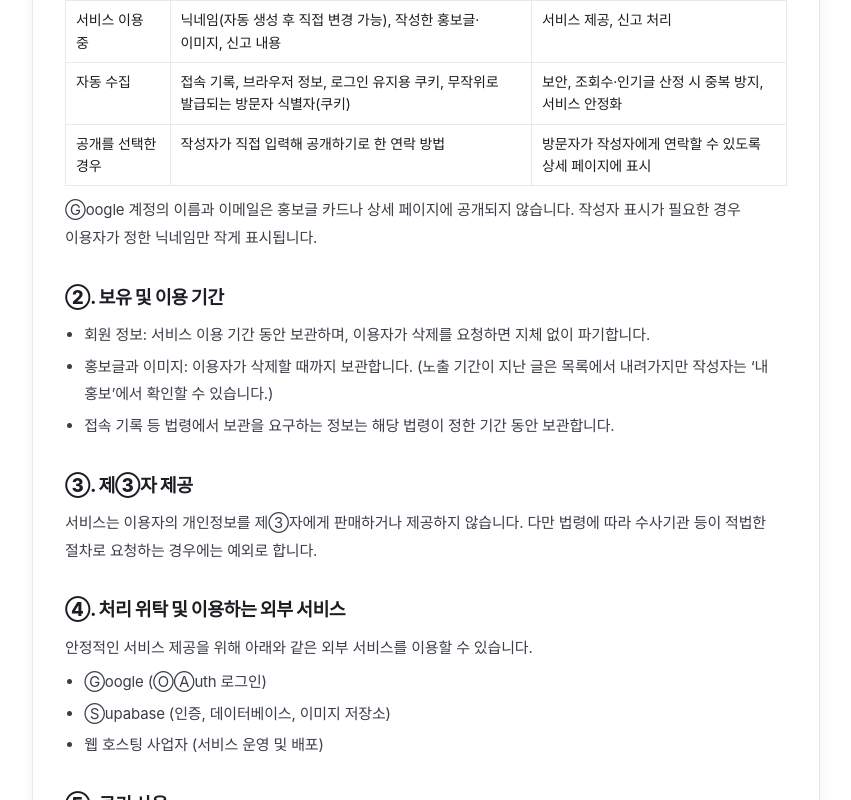
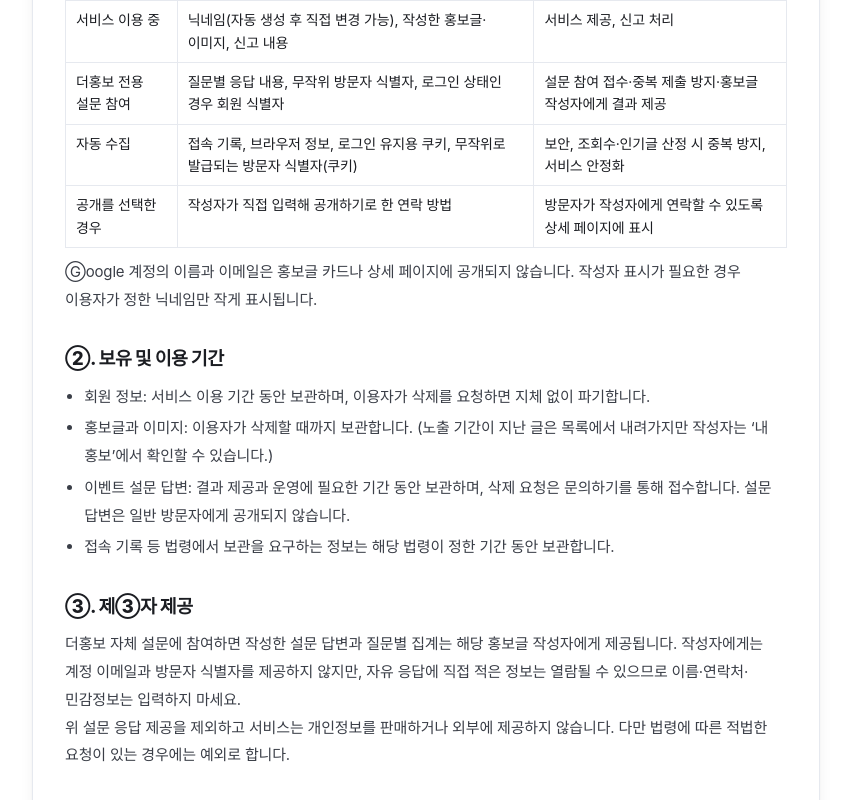
Before and after one commit to gyroscopemooa/HONGBO, a Next.js app: page /privacy in a window 1280 px wide. Shown: the part 500-1300 px from the top of the page, without its empty margins (214-1065 px from the left). Built offline with nearby package versions, Linux system fonts and the light colour scheme; no server answers; a web font is replaced by a local one.

Commit message:
docs(survey): disclose organizer access and response data processing

```diff
--- a/src/app/privacy/page.tsx
+++ b/src/app/privacy/page.tsx
@@ -9,7 +9,7 @@ export const metadata: Metadata = {
 
 export default function PrivacyPage() {
   return (
-    <LegalPage title="개인정보처리방침" updated="2026년 10월 3일">
+    <LegalPage title="개인정보처리방침" updated="2026년 11월 6일">
       <p>
         더홍보(이하 &ldquo;서비스&rdquo;)는 이용자의 개인정보를 소중하게 다루며, 서비스 제공에 꼭 필요한 최소한의 정보만 처리합니다.
       </p>
@@ -35,6 +35,11 @@ export default function PrivacyPage() {
             <td>서비스 제공, 신고 처리</td>
           </tr>
           <tr>
+            <td>더홍보 전용 설문 참여</td>
+            <td>질문별 응답 내용, 무작위 방문자 식별자, 로그인 상태인 경우 회원 식별자</td>
+            <td>설문 참여 접수·중복 제출 방지·홍보글 작성자에게 결과 제공</td>
+          </tr>
+          <tr>
             <td>자동 수집</td>
             <td>접속 기록, 브라우저 정보, 로그인 유지용 쿠키, 무작위로 발급되는 방문자 식별자(쿠키)</td>
             <td>보안, 조회수·인기글 산정 시 중복 방지, 서비스 안정화</td>
@@ -54,11 +59,13 @@ export default function PrivacyPage() {
       <ul>
         <li>회원 정보: 서비스 이용 기간 동안 보관하며, 이용자가 삭제를 요청하면 지체 없이 파기합니다.</li>
         <li>홍보글과 이미지: 이용자가 삭제할 때까지 보관합니다. (노출 기간이 지난 글은 목록에서 내려가지만 작성자는 &lsquo;내 홍보&rsquo;에서 확인할 수 있습니다.)</li>
+        <li>이벤트 설문 답변: 결과 제공과 운영에 필요한 기간 동안 보관하며, 삭제 요청은 문의하기를 통해 접수합니다. 설문 답변은 일반 방문자에게 공개되지 않습니다.</li>
         <li>접속 기록 등 법령에서 보관을 요구하는 정보는 해당 법령이 정한 기간 동안 보관합니다.</li>
       </ul>
 
       <h2>3. 제3자 제공</h2>
-      <p>서비스는 이용자의 개인정보를 제3자에게 판매하거나 제공하지 않습니다. 다만 법령에 따라 수사기관 등이 적법한 절차로 요청하는 경우에는 예외로 합니다.</p>
+      <p>더홍보 자체 설문에 참여하면 작성한 설문 답변과 질문별 집계는 해당 홍보글 작성자에게 제공됩니다. 작성자에게는 계정 이메일과 방문자 식별자를 제공하지 않지만, 자유 응답에 직접 적은 정보는 열람될 수 있으므로 이름·연락처·민감정보는 입력하지 마세요.</p>
+      <p>위 설문 응답 제공을 제외하고 서비스는 개인정보를 판매하거나 외부에 제공하지 않습니다. 다만 법령에 따른 적법한 요청이 있는 경우에는 예외로 합니다.</p>
 
       <h2>4. 처리 위탁 및 이용하는 외부 서비스</h2>
       <p>안정적인 서비스 제공을 위해 아래와 같은 외부 서비스를 이용할 수 있습니다.</p>
```
